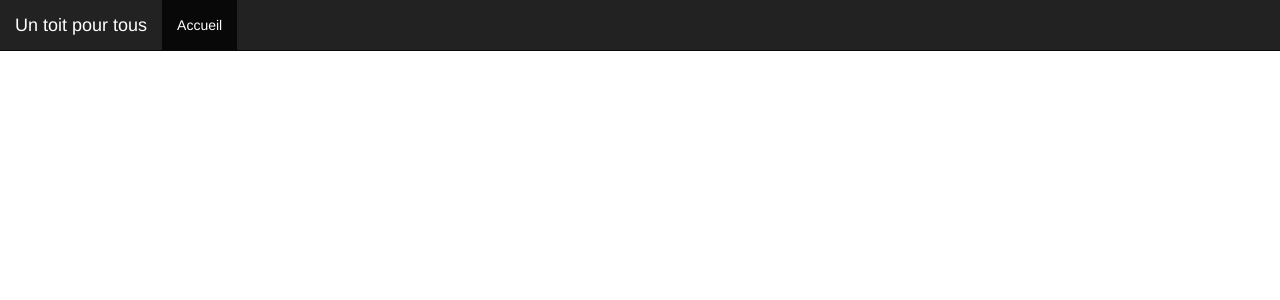
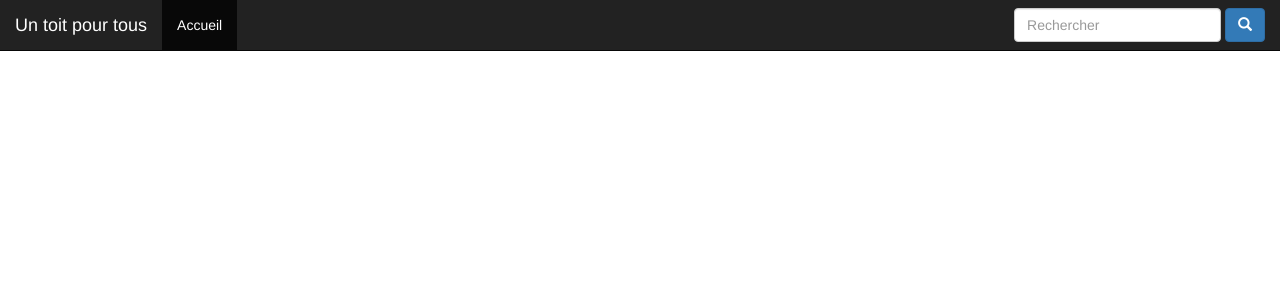
Before and after one commit to tbourrely/ccd_berger_bourrely_froehlicher_marlier_wilmouth, a PHP site: the page made by src/views/layout.html.twig in a window 1280 px wide. Shown: the top 300 px of the page. Run offline with PHP 8.4, Linux system fonts and the light colour scheme; the template is opened without the code that fills it, so the values that code supplies are empty; some libraries are stand-ins or nearby versions.

Commit message:
composer update

```diff
--- a/src/views/layout.html.twig
+++ b/src/views/layout.html.twig
@@ -23,7 +23,13 @@
 
                 <a class="navbar-brand" href="">Un toit pour tous</a>
             </div>
-
+            <form action="#" method="post" class="navbar-form navbar-right">
+                {{ csrf() }}
+                <div class="form-group">
+                    <input type="text" name="keyword" class="form-control" placeholder="Rechercher">
+                </div>
+                <button type="submit" class="btn btn-primary"><span class="glyphicon glyphicon-search" aria-hidden="true"></span></button>
+            </form>
             <div class="collapse navbar-collapse" id="bs-example-navbar-collapse-1">
                 <ul class="nav navbar-nav">
                     <li class="active"><a href="#">Accueil</a></li>
```
